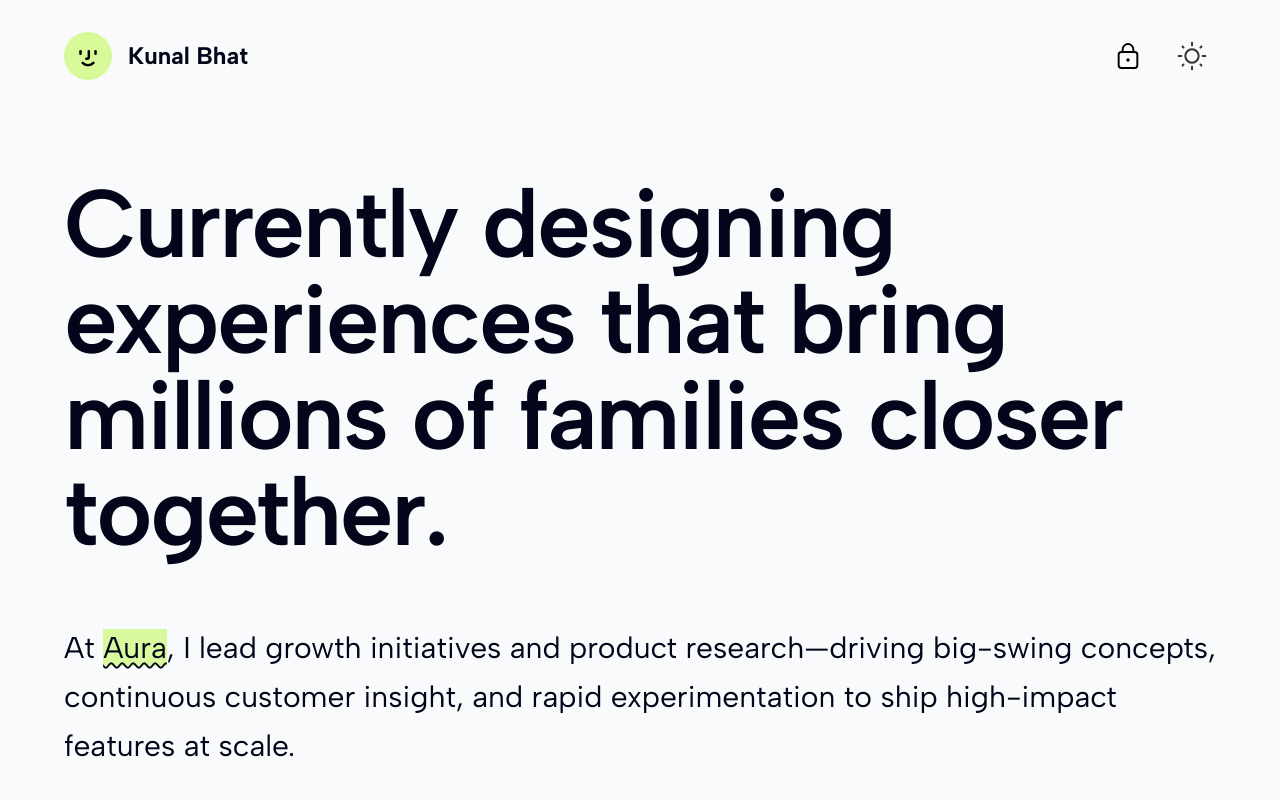
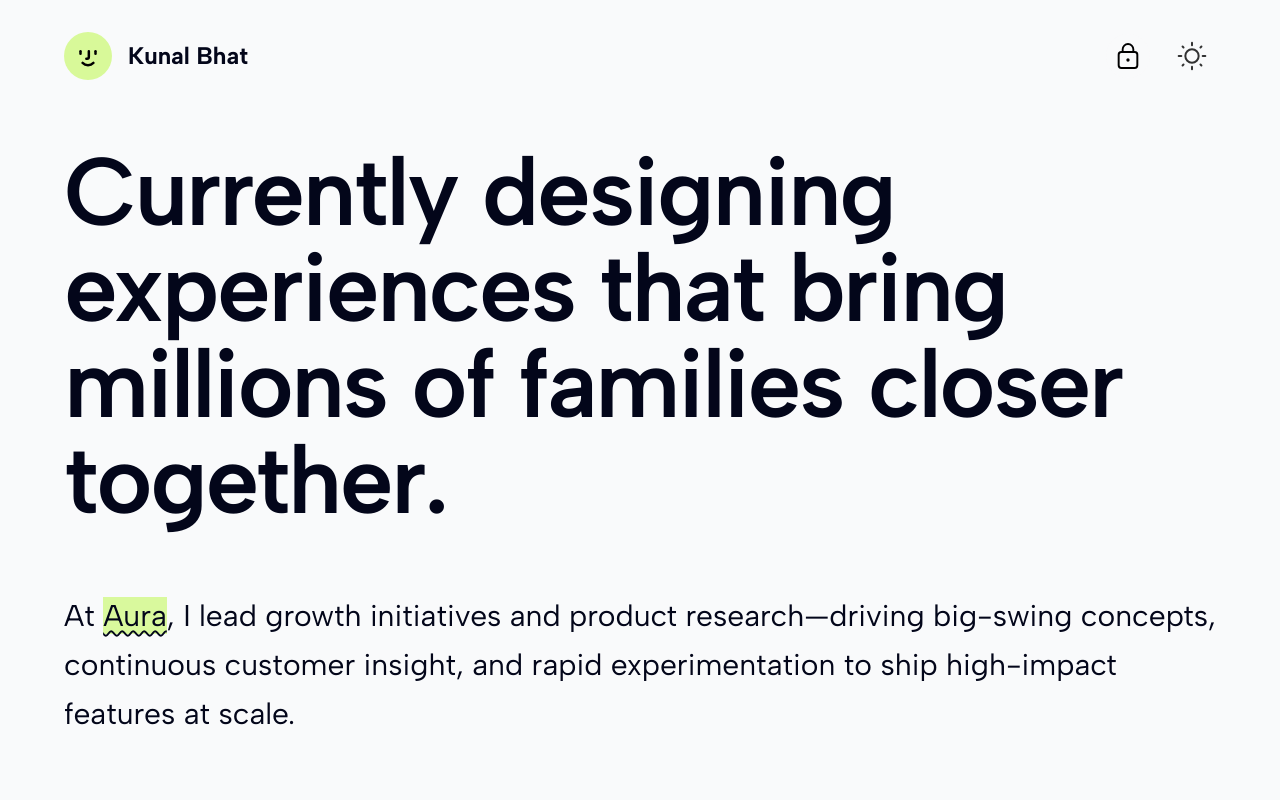
Before and after one commit to kunalbhat/portfolio-2025, a Next.js app: page / in a window 1280 px wide. Shown: the top 800 px of the page. Built offline with nearby package versions, Linux system fonts and the light colour scheme.

Commit message:
spacing and sizing

```diff
--- a/src/app/page.tsx
+++ b/src/app/page.tsx
@@ -27,10 +27,10 @@ export default function Home() {
   };
 
   return (
-    <div className="max-w-8xl px-6 md:px-16 pt-20 md:pt-32 mx-auto transition-colors duration-650 ease-[cubic-bezier(0.25,0.8,0.35,1)]">
+    <div className="max-w-8xl px-6 md:px-16 pt-20 md:pt-28 mx-auto transition-colors duration-650 ease-[cubic-bezier(0.25,0.8,0.35,1)]">
       <SiteHeader onUnlockAttempt={handleUnlockAttempt} unlocked={isUnlocked} />
 
-      <main className="py-12 min-h-screen">
+      <main className="py-8 min-h-screen">
         <AnimatedHeadline
           className="mb-12 md:mb-16"
           text="Currently designing experiences that bring millions of families closer together."
--- a/src/components/site-header.tsx
+++ b/src/components/site-header.tsx
@@ -61,7 +61,7 @@ export default function SiteHeader({
             transition={{ duration: 0.35, ease: "easeOut" }}
           >
             <motion.div
-              className="h-12 w-12 rounded-full bg-lime-200 flex items-center justify-center shrink-0 overflow-hidden"
+              className="h-10 w-10 md:h-12 md:w-12 rounded-full bg-lime-200 flex items-center justify-center shrink-0 overflow-hidden"
               initial={{ scale: 0.7, opacity: 0 }}
               animate={{
                 scale: [0.7, 1.06, 0.98, 1],
@@ -79,7 +79,7 @@ export default function SiteHeader({
                 alt="Site icon"
                 width={40}
                 height={40}
-                className="h-10 w-10 object-contain"
+                className="h-9 w-9 md:h-10 md:w-10 object-contain"
                 priority
               />
             </motion.div>
```
